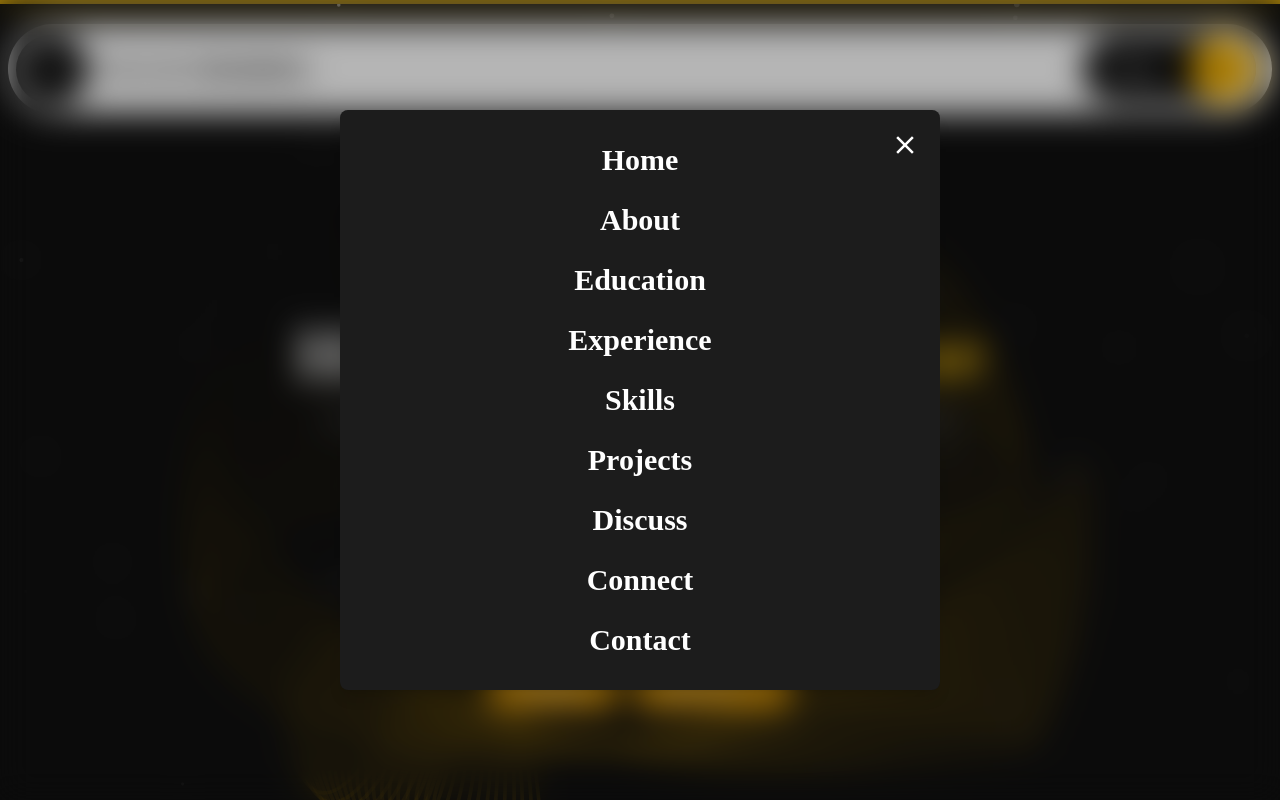
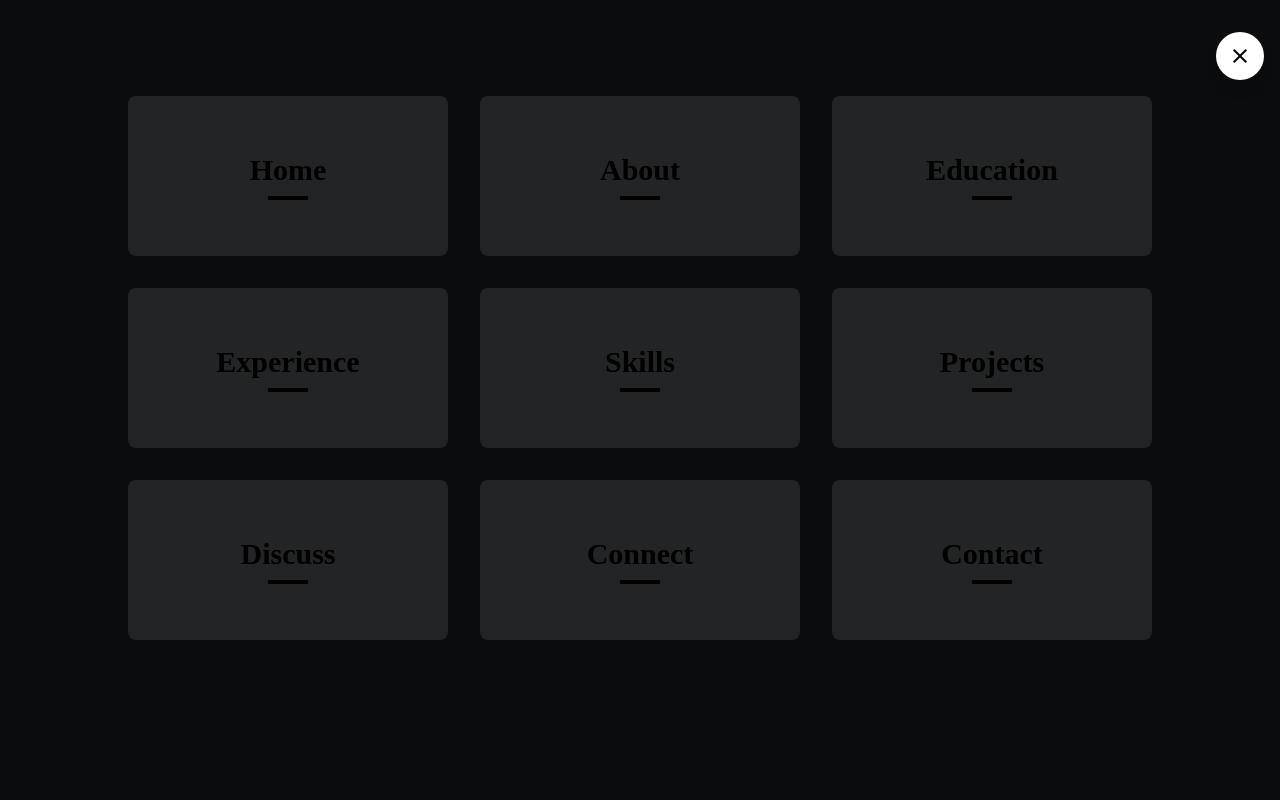
Before and after one commit to vikashsharmaa25/Personal-Portfolio, a Next.js app: page / in a window 1280 px wide. Both pictures are taken after a click on the element "Menu". Shown: the top 800 px of the page. Built offline with nearby package versions, Linux system fonts and the light colour scheme.

Commit message:
animation with navbar done

```diff
--- a/src/components/About/About.tsx
+++ b/src/components/About/About.tsx
@@ -3,7 +3,6 @@ import { motion } from "framer-motion";
 import { useRef, useState } from "react";
 
 export default function About({ scrollToContact }: any) {
-  // The phrase to display
   const phrase =
     "A passionate Front End Developer with a Bachelor of Computer Applications and over 1 years experience in crafting captivating digital experiences. My expertise lies in leveraging cutting-edge technologies such as ReactJS, NextJS, Apollo GraphQL, Redux, React Query, and various UI frameworks including Material UI, NextUI, SCSS, Tailwind CSS, Chakra UI, and Bootstrap. I take pride in my ability to design seamless user interfaces and components that align perfectly with the intended aesthetic, creating responsive websites that adapt gracefully to any device. My skill set also extends to proficient API integration, ensuring the seamless flow of data between the front end and back end. In addition, I am known for writing clean, well-structured code that not only functions flawlessly but also enhances the overall maintainability of projects.";
 
@@ -47,7 +46,7 @@ export default function About({ scrollToContact }: any) {
   };
 
   return (
-    <div ref={descriptionRef} className="p-12 mt-8 mb-10">
+    <div ref={descriptionRef} className="p-4 sm:p-12 mt-4 sm:mt-8 mb-10">
       <div className="relative text-center">
         <h1 className="sm:text-6xl text-4xl font-extrabold yellow absolute left-1/2 top-1/2 transform -translate-x-1/2 -translate-y-1/2 text-shadow text-center">
           About Me
@@ -65,12 +64,12 @@ export default function About({ scrollToContact }: any) {
         animate={isInView ? "animate" : "initial"}
       />
 
-      <div className="w-full flex flex-wrap mt-8 justify-center items-center">
+      <div className="w-full flex flex-wrap mt-8 sm:justify-center justify-around items-center">
         {/* Render truncated or full text based on state */}
         {words.slice(0, showFullText ? words.length : 35).map((word, index) => (
-          <div key={index} className="mr-2 mb-2 overflow-hidden">
+          <div key={index} className="mr-1 sm:mr-2 mb-2 overflow-hidden">
             <motion.div
-              className="text-base sm:text-lg md:text-xl font-light text-gray-50 mr-2 mb-2"
+              className="text-lg md:text-[4vmin] font-light text-gray-50 mr-1 sm:mr-2 mb-2"
               variants={slideUp}
               custom={index}
               initial="initial"
@@ -85,7 +84,7 @@ export default function About({ scrollToContact }: any) {
       {/* Toggle button */}
       <div className="text-center mt-4">
         <button
-          className="px-4 py-2 bg-yellow-500 text-white font-bold rounded-lg hover:bg-yellow-600 transition"
+          className="px-3 sm:px-4 py-1 sm:py-2 bg-yellow-500 text-white font-bold rounded-lg hover:bg-yellow-600 transition"
           onClick={toggleText}
         >
           {showFullText ? "Read Less" : "Read More"}
--- a/src/components/ContactMe/ContactMe.tsx
+++ b/src/components/ContactMe/ContactMe.tsx
@@ -79,25 +79,25 @@ function ContactMe() {
           <motion.input
             type="text"
             placeholder="Full Name"
-            className="outline-none border border-gray-400 rounded-full p-6 font-semibold text-xl text-gray-600"
+            className="outline-none border border-gray-400 rounded-full sm:p-6 p-3 font-semibold text-xl text-gray-600"
             variants={inputVariants}
           />
           <motion.input
             type="text"
             placeholder="Email"
-            className="outline-none border border-gray-400 rounded-full p-6 font-semibold text-xl text-gray-600"
+            className="outline-none border border-gray-400 rounded-full sm:p-6 p-3 font-semibold text-xl text-gray-600"
             variants={inputVariants}
           />
           <motion.input
             type="text"
             placeholder="Mobile No."
-            className="outline-none border border-gray-400 rounded-full p-6 font-semibold text-xl text-gray-600"
+            className="outline-none border border-gray-400 rounded-full sm:p-6 p-3 font-semibold text-xl text-gray-600"
             variants={inputVariants}
           />
           <motion.input
             type="text"
             placeholder="Subject"
-            className="outline-none border border-gray-400 rounded-full p-6 font-semibold text-xl text-gray-600"
+            className="outline-none border border-gray-400 rounded-full sm:p-6 p-3 font-semibold text-xl text-gray-600"
             variants={inputVariants}
           />
         </motion.div>
--- a/src/components/HeroSection/PrimaryHeroSection.tsx
+++ b/src/components/HeroSection/PrimaryHeroSection.tsx
@@ -36,7 +36,7 @@ const PrimaryHeroSection: React.FC<PrimaryHeroSectionProps> = ({
 
   return (
     <>
-      <Particles
+      {/* <Particles
         id="tsparticles"
         init={particlesInit}
         loaded={particlesLoaded}
@@ -471,7 +471,7 @@ const PrimaryHeroSection: React.FC<PrimaryHeroSectionProps> = ({
             },
           },
         }}
-      />
+      /> */}
 
       <motion.div
         className="relative z-10 w-full min-h-screen flex flex-col justify-center items-center px-4 overflow-hidden"
--- a/src/components/Navbar/Navbar.tsx
+++ b/src/components/Navbar/Navbar.tsx
@@ -2,7 +2,7 @@
 
 import React, { useState } from "react";
 import { motion, AnimatePresence } from "framer-motion";
-import { MdOutlineSegment, MdClose } from "react-icons/md";
+import { MdClose, MdOutlineSegment } from "react-icons/md";
 
 type NavbarProps = {
   scrollToContact: () => void;
@@ -10,8 +10,6 @@ type NavbarProps = {
   scrollToEducation: () => void;
   scrollToExperience: () => void;
   scrollToSkills: () => void;
-  // scrollToDevelopment: () => void;
-  // scrollToResume: () => void;
   scrollToProject: () => void;
   scrollToDiscuss: () => void;
   scrollToConnect: () => void;
@@ -23,68 +21,22 @@ function Navbar({
   scrollToEducation,
   scrollToExperience,
   scrollToSkills,
-  // scrollToDevelopment,
-  // scrollToResume,
   scrollToProject,
   scrollToDiscuss,
   scrollToConnect,
 }: NavbarProps) {
-  // State to control the menu's visibility
   const [isMenuOpen, setIsMenuOpen] = useState(false);
 
-  // Toggle the menu open/close
   const toggleMenu = () => {
     setIsMenuOpen((prev) => !prev);
   };
 
-  // Animation variants for the menu
-  const menuVariants = {
-    hidden: {
-      y: "-100%",
-      opacity: 0,
-    },
-    visible: {
-      y: 0,
-      opacity: 1,
-      transition: {
-        duration: 0.5,
-        when: "beforeChildren",
-        staggerChildren: 0.1,
-      },
-    },
-    exit: {
-      y: "-100%",
-      opacity: 0,
-      transition: {
-        duration: 0.5,
-      },
-    },
-  };
-
-  // Animation variants for each menu item
-  const menuItemVariants = {
-    hidden: {
-      opacity: 0,
-      y: -20,
-    },
-    visible: {
-      opacity: 1,
-      y: 0,
-      transition: {
-        duration: 0.4,
-      },
-    },
-  };
-
-  // Menu items list
   const menuItems = [
-    { label: "Home", onClick: toggleMenu }, // Home doesn't need a scroll handler
+    { label: "Home", onClick: toggleMenu },
     { label: "About", onClick: scrollToAbout },
     { label: "Education", onClick: scrollToEducation },
     { label: "Experience", onClick: scrollToExperience },
     { label: "Skills", onClick: scrollToSkills },
-    // { label: "Development", onClick: scrollToDevelopment },
-    // { label: "Resume", onClick: scrollToResume },
     { label: "Projects", onClick: scrollToProject },
     { label: "Discuss", onClick: scrollToDiscuss },
     { label: "Connect", onClick: scrollToConnect },
@@ -118,38 +70,100 @@ function Navbar({
       <AnimatePresence>
         {isMenuOpen && (
           <motion.div
-            className="fixed top-0 left-0 w-full h-full flex justify-center items-center bg-[#0C0C0C]/30 backdrop-blur-lg z-50"
-            variants={menuVariants}
-            initial="hidden"
-            animate="visible"
-            exit="exit"
+            className="fixed top-0 left-0 w-full h-full bg-black z-50 overflow-y-auto"
+            initial={{ opacity: 0 }}
+            animate={{ opacity: 1 }}
+            exit={{ opacity: 0 }}
+            transition={{ duration: 0.5, ease: [0.25, 0.8, 0.25, 1] }}
           >
-            <motion.div className="bg-[#1C1C1C] w-[80%] md:w-[60%] max-w-[600px] rounded-lg shadow-lg relative p-8 backdrop-blur-md text-center">
-              {/* Close Icon */}
-              <div
-                className="absolute top-5 right-5 cursor-pointer text-white text-3xl"
+            <motion.div
+              className="fixed top-0 left-0 w-full h-full bg-gray-500 opacity-10 z-40"
+              initial={{ scale: 0, borderRadius: "100%" }}
+              animate={{ scale: 1, borderRadius: "0%" }}
+              transition={{ duration: 0.8, ease: [0.87, 0, 0.13, 1] }}
+            />
+
+            <div className="relative z-50 container mx-auto px-4 py-8 h-full flex flex-col">
+              <motion.div
+                className="flex justify-end"
+                initial={{ opacity: 0, y: -50 }}
+                animate={{ opacity: 1, y: 0 }}
+                transition={{ delay: 0.3, duration: 0.5 }}
+              >
+                <motion.button
+                  whileHover={{ scale: 1.1, rotate: 90 }}
+                  whileTap={{ scale: 0.9 }}
                   onClick={toggleMenu}
+                  className="text-black bg-white rounded-full p-3 shadow-lg"
                 >
-                <MdClose />
-              </div>
+                  <MdClose size={24} />
+                </motion.button>
+              </motion.div>
 
-              {/* Menu Items */}
-              <div className="flex flex-col justify-center items-center h-full text-white text-3xl font-bold space-y-6">
+              <div className="flex-grow flex justify-center items-start p-4 overflow-y-auto">
+                <motion.div
+                  className="grid grid-cols-1 sm:grid-cols-2 lg:grid-cols-3 gap-4 sm:gap-6 lg:gap-8 w-full max-w-5xl"
+                  initial={{ opacity: 0, scale: 0.8 }}
+                  animate={{ opacity: 1, scale: 1 }}
+                  transition={{ delay: 0.4, duration: 0.6, ease: "easeOut" }}
+                >
                   {menuItems.map((item, index) => (
                     <motion.div
                       key={index}
-                    variants={menuItemVariants}
-                    className="cursor-pointer hover:text-[#FEB901] transition-colors duration-300"
+                      initial={{ opacity: 0, y: 50 }}
+                      animate={{ opacity: 1, y: 0 }}
+                      transition={{
+                        delay: 0.5 + index * 0.1,
+                        duration: 0.6,
+                        ease: [0.42, 0, 0.58, 1],
+                      }}
+                    >
+                      <motion.button
                         onClick={() => {
                           item.onClick();
-                      toggleMenu(); // Close the menu after clicking
+                          toggleMenu();
+                        }}
+                        className="w-full h-32 sm:h-40 bg-white bg-opacity-10 rounded-lg flex flex-col justify-center items-center group hover:bg-opacity-20 transition-all duration-300"
+                        whileHover={{ scale: 1.1, y: -10 }}
+                        whileTap={{ scale: 0.95 }}
+                      >
+                        <motion.span
+                          className="text-2xl sm:text-3xl font-bold text-black mb-2 group-hover:text-white transition-colors duration-300"
+                          initial={{ y: 20, opacity: 0 }}
+                          animate={{ y: 0, opacity: 1 }}
+                          transition={{
+                            delay: 0.6 + index * 0.1,
+                            duration: 0.3,
                           }}
                         >
                           {item.label}
+                        </motion.span>
+                        <motion.div
+                          className="w-10 h-1 bg-black group-hover:bg-white transition-colors duration-300"
+                          initial={{ width: 0 }}
+                          animate={{ width: 40 }}
+                          transition={{
+                            delay: 0.7 + index * 0.1,
+                            duration: 0.3,
+                          }}
+                        />
+                      </motion.button>
                     </motion.div>
                   ))}
+                </motion.div>
               </div>
-            </motion.div>
+            </div>
+
+            <motion.div
+              className="absolute bottom-0 left-0 w-full h-1/4 bg-black"
+              initial={{ y: "100%" }}
+              animate={{ y: 0 }}
+              transition={{
+                delay: 0.4,
+                duration: 0.8,
+                ease: [0.87, 0, 0.13, 1],
+              }}
+            />
           </motion.div>
         )}
       </AnimatePresence>
--- a/src/components/PersonalProject/Project.tsx
+++ b/src/components/PersonalProject/Project.tsx
@@ -1,11 +1,11 @@
 import React from "react";
 import projectData from "@/utils/Project";
-import { ProjectCard } from "./ProjectCard";
+import ProjectCard from "./ProjectCard";
 
 const Project: React.FC = () => {
   return (
     <div className="mt-14">
-      <div className="relative text-center">
+      <div className="relative text-center mb-10">
         <h1 className="sm:text-6xl text-4xl font-extrabold text-yellow-500 absolute left-1/2 top-1/2 transform -translate-x-1/2 -translate-y-1/2 text-shadow">
           Projects
         </h1>
@@ -13,7 +13,7 @@ const Project: React.FC = () => {
           Projects
         </h1>
       </div>
-      <div className="">
+      <div className="container mx-auto px-4">
         <ProjectCard projectData={projectData} />
       </div>
     </div>
--- a/src/components/PersonalProject/ProjectCard.tsx
+++ b/src/components/PersonalProject/ProjectCard.tsx
@@ -1,112 +1,91 @@
-"use client";
-
+import React, { useRef } from "react";
 import Image from "next/image";
-import React, { useRef } from "react";
 import Link from "next/link";
 import { motion, useInView } from "framer-motion";
-import { CardBody, CardContainer, CardItem } from "./CardContainer";
 import { Project } from "@/utils/Project";
 
 interface ProjectCardProps {
   projectData: Project[];
 }
 
-export const ProjectCard: React.FC<ProjectCardProps> = ({ projectData }) => {
-  const containerRef = useRef<HTMLDivElement | null>(null);
-  const isInView = useInView(containerRef, { once: false });
-
-  const cardVariants = {
-    hidden: { opacity: 0, y: 50 },
-    visible: {
-      opacity: 1,
-      y: 0,
-      transition: {
-        duration: 0.5,
-        type: "spring",
-        stiffness: 100,
-        staggerChildren: 0.1,
-        delayChildren: 0.2,
-      },
-    },
-  };
-
-  const hoverVariants = {
-    hover: {
-      scale: 1.05,
-      boxShadow: "0px 8px 15px rgba(0, 0, 0, 0.2)",
-      transition: {
-        duration: 0.3,
-      },
-    },
-  };
+const ProjectCard: React.FC<ProjectCardProps> = ({ projectData }) => {
+  const projectRef = useRef(null);
+  const isInView = useInView(projectRef, { once: false });
 
   return (
     <div
-      ref={containerRef}
-      className="flex gap-4 overflow-x-auto hide-scrollbar"
+      className="grid grid-cols-1 md:grid-cols-2 gap-6 overflow- px-2 py-5"
+      ref={projectRef}
     >
-      {projectData.map((project) => (
+      {projectData.map((project, index) => (
         <motion.div
           key={project.id}
-          className="inter-var"
-          initial="hidden"
-          animate={isInView ? "visible" : "hidden"}
-          variants={cardVariants}
-          whileHover="hover"
+          className="rounded-3xl p-6 text-white"
+          style={{ background: project.bgColor }}
+          initial={{ opacity: 0, x: index % 2 === 0 ? -100 : 50 }}
+          animate={{
+            opacity: isInView ? 1 : 0,
+            x: isInView ? 0 : index % 2 === 0 ? -100 : 50,
+          }}
+          transition={{
+            duration: 0.5,
+            delay: index * 0.2,
+            ease: [0.6, 0.05, 0.3, 0.9],
+          }}
+          whileHover={{
+            scale: 1.05,
+            boxShadow: "0px 8px 15px rgba(0, 0, 0, 0.3)",
+          }}
         >
-          <CardContainer>
-            <CardBody className="bg-gray-50 relative group/card dark:hover:shadow-2xl dark:hover:shadow-emerald-500/[0.1] dark:bg-black dark:border-white/[0.2] border-black/[0.1] min-w-[30rem] max-w-[30rem] h-auto rounded-xl p-6 border">
-              <CardItem
-                translateZ="50"
-                className="text-xl font-bold text-neutral-600 dark:text-white"
+          <div className="flex items-center mb-4">
+            <h2 className="text-2xl font-bold">{project.name}</h2>
+          </div>
+          <motion.div className="mb-4">
+            <Image
+              src={project.image}
+              alt={`${project.name} Screenshot`}
+              width={600}
+              height={300}
+              className="rounded-lg w-full sm:h-[300px] h-[150px]"
+            />
+          </motion.div>
+          <h3 className="text-xl font-semibold mb-2">Technologies used</h3>
+          <div className="flex flex-wrap gap-2 mb-6">
+            {project.technology.map((tech, index) => (
+              <div
+                key={index}
+                className="bg-white text-black px-3 py-1 rounded-full text-sm"
               >
-                {project.name}
-              </CardItem>
-              <CardItem
-                as="p"
-                translateZ="60"
-                className="text-neutral-500 text-sm max-w-sm mt-2 dark:text-neutral-300"
-              >
-                {project.technology.join(", ")}
-              </CardItem>
-              <CardItem translateZ="100" className="w-full mt-4">
-                <motion.div
-                  whileHover={{ scale: 1.1 }}
-                  transition={{ duration: 0.3 }}
-                >
-                  <Image
-                    src={project.image}
-                    height={1000}
-                    width={1000}
-                    className="h-60 w-full object-cover rounded-xl group-hover/card:shadow-xl"
-                    alt={project.name}
-                  />
-                </motion.div>
-              </CardItem>
-
-              <div className="flex justify-between items-center mt-20">
-                <CardItem
-                  translateZ={20}
-                  as={Link}
-                  href={project.url}
-                  target="__blank"
-                  className="px-4 py-2 rounded-xl text-xs font-normal dark:text-white"
-                >
-                  Try now →
-                </CardItem>
-
-                {/* <CardItem
-                  translateZ={20}
-                  as="button"
-                  className="px-4 py-2 rounded-xl bg-black dark:bg-white dark:text-black text-white text-xs font-bold"
-                >
-                  Sign up
-                </CardItem> */}
+                {tech}
               </div>
-            </CardBody>
-          </CardContainer>
+            ))}
+          </div>
+          <Link
+            href={project.url}
+            target="_blank"
+            rel="noopener noreferrer"
+            className="inline-flex items-center bg-opacity-20 bg-white hover:bg-opacity-30 px-4 py-2 rounded-full transition-colors duration-200"
+          >
+            <span>Go To Project</span>
+            <svg
+              className="w-4 h-4 ml-2"
+              fill="none"
+              stroke="currentColor"
+              viewBox="0 0 24 24"
+              xmlns="http://www.w3.org/2000/svg"
+            >
+              <path
+                strokeLinecap="round"
+                strokeLinejoin="round"
+                strokeWidth={2}
+                d="M10 6H6a2 2 0 00-2 2v10a2 2 0 002 2h10a2 2 0 002-2v-4M14 4h6m0 0v6m0-6L10 14"
+              />
+            </svg>
+          </Link>
         </motion.div>
       ))}
     </div>
   );
 };
+
+export default ProjectCard;
--- a/src/utils/Project.ts
+++ b/src/utils/Project.ts
@@ -7,6 +7,7 @@ export interface Project {
   name: string;
   url: string;
   technology: string[];
+  bgColor: string;
 }
 
 const projectData: Project[] = [
@@ -15,14 +16,17 @@ const projectData: Project[] = [
     image: projectOne,
     name: "Search Engine",
     url: "https://googleclonelite.netlify.app",
-    technology: ["React.JS", "Tailwind", "Google api"],
+    technology: ["React.JS", "Tailwind", "Google API"],
+    bgColor: "linear-gradient(135deg, #a772cb 0%, #6aa8f7 100%)",
   },
   {
     id: 2,
     image: tubeMate,
-    name: "Tube mate",
+    name: "Tube Mate",
     url: "https://tubematee.netlify.app",
-    technology: ["React.JS", "Tailwind", "Youtube api"],
+    technology: ["React.JS", "Tailwind", "YouTube API"],
+
+    bgColor: "linear-gradient(135deg, #a772cb 0%, #f76a6a 100%)",
   },
 ];
 
```
Lines whose indentation alone changed are shown as unchanged.
